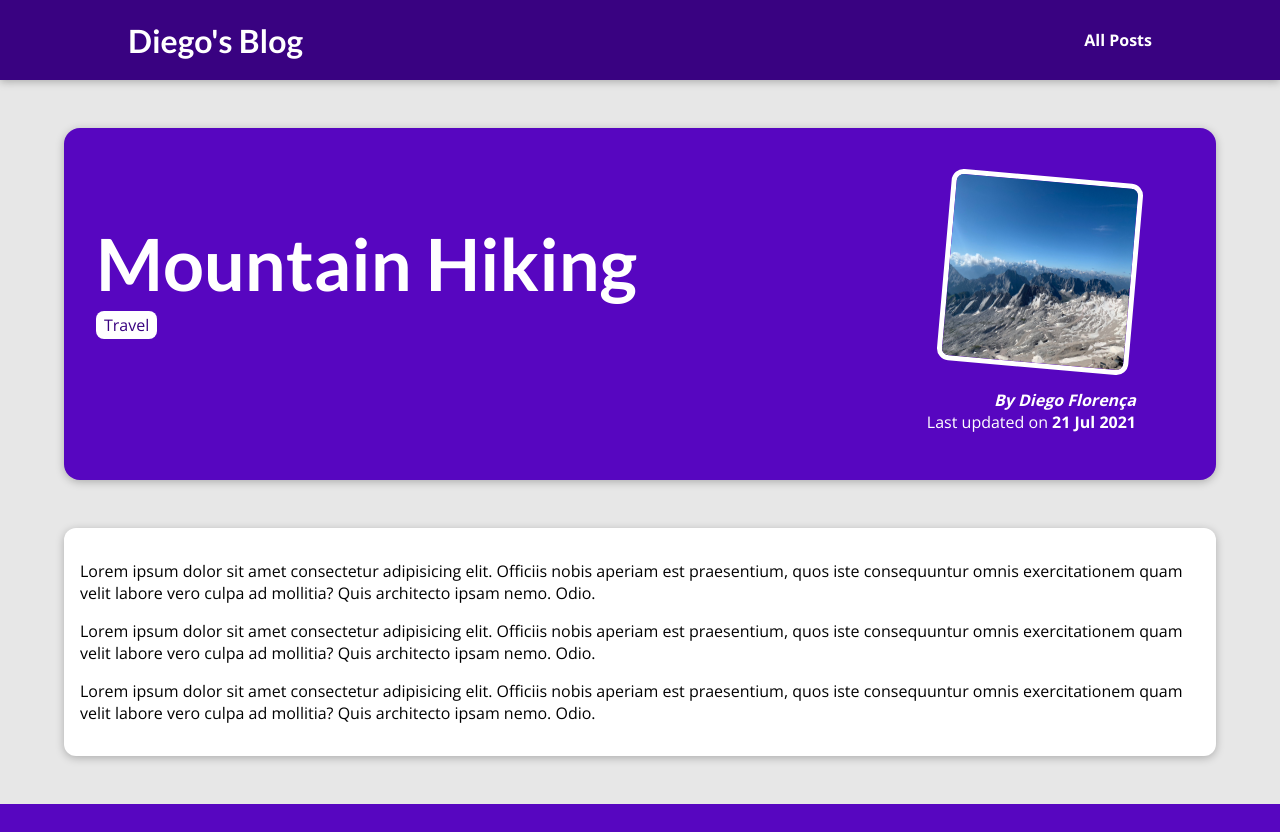
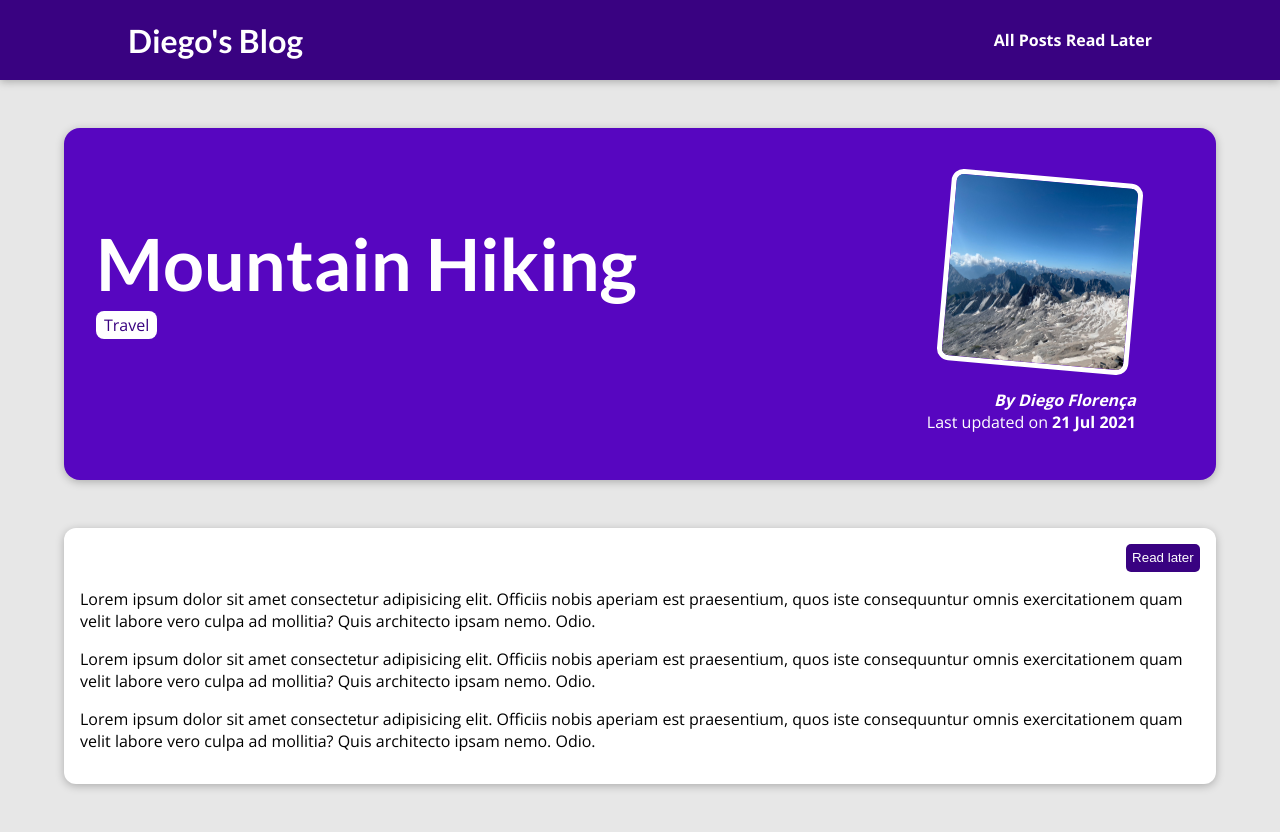
Before and after one commit to diegoflorenca/django-udemy, a Django app: a page that uses my_site/templates/base.html in a window 1280 px wide. Before the commit the page ends 804 px from the top, so only its background shows below. Run offline with Django 4.2, Linux system fonts and the light colour scheme; data comes from the database, SQL or seed files in the repository; both versions use the stored data as it was after the commit.

Commit message:
feat: add post to read later

```diff
--- a/my_site/blog/static/blog/post-detail.css
+++ b/my_site/blog/static/blog/post-detail.css
@@ -73,3 +73,21 @@ main {
   padding: 0.2rem 0.5rem;
   border-radius: 8px;
 }
+
+#read-later {
+  display: flex;
+  justify-content: right;
+}
+
+#read-later button {
+  background-color: #390281;
+  color: white;
+  border: none;
+  border-radius: 5px;
+  padding: 0.4rem;
+  cursor: pointer;
+}
+
+#read-later button:hover {
+  background-color: #6305dd;
+}
--- a/my_site/blog/templates/blog/post-details.html
+++ b/my_site/blog/templates/blog/post-details.html
@@ -27,6 +27,18 @@
     </section>
 
     <main>
+        <div id="read-later">
+            {% if is_read_later %}
+                <p>Marked as read later.</p>
+            {% else %}
+                <form action="/posts/read-later/" method="POST">
+                    {% csrf_token %}
+                    <input type="hidden" name="post_id" value="{{ post.id }}">
+                    <input type="hidden" name="post_slug" value="{{ post.slug }}">
+                    <button>Read later</button>
+                </form>
+            {% endif %}
+        </div>
         {{ post.content | linebreaks }}
     </main>
     {% endblock %}
--- a/my_site/blog/urls.py
+++ b/my_site/blog/urls.py
@@ -4,5 +4,7 @@ from . import views
 urlpatterns = [
     path("", views.starting_page, name="starting-page"),
     path("posts/", views.posts, name="posts-page"),
-    path("posts/<slug:slug>", views.post_detail, name="post-detail-page") # <slug:slug> is a path converter provided by Django
+    path("posts/read-later/", views.ReadLaterView.as_view(), name="read-later"),
+    # <slug:slug> is a path converter provided by Django
+    path("posts/<slug:slug>", views.post_detail, name="post-detail-page")
 ]
--- a/my_site/blog/views.py
+++ b/my_site/blog/views.py
@@ -1,4 +1,7 @@
+from django.http import HttpResponseRedirect
 from django.shortcuts import render, get_object_or_404
+from django.urls import reverse
+from django.views import View
 
 from .models import Post
 
@@ -22,7 +25,24 @@ def posts(request):
 def post_detail(request, slug):
     identified_post = get_object_or_404(Post, slug=slug)
     post_tags = identified_post.tags.all()
+    is_read_later = request.session.get("read-later") == identified_post.id
     return render(request, "blog/post-details.html", {
         "post": identified_post,
-        "tags": post_tags
+        "tags": post_tags,
+        "is_read_later": is_read_later
     })
+
+
+class ReadLaterView(View):
+    def get(self, request):
+        read_later_post_id = request.session.get("read-later")
+        post = Post.objects.filter(pk=read_later_post_id)
+        return render(request, "blog/post-read-later.html", {
+            "all_posts": post
+        })
+
+    def post(self, request):
+        post_id = request.POST["post_id"]
+        post_slug = request.POST["post_slug"]
+        request.session["read-later"] = int(post_id)
+        return HttpResponseRedirect(reverse("post-detail-page", args=[post_slug]))
--- a/my_site/templates/base.html
+++ b/my_site/templates/base.html
@@ -16,6 +16,7 @@
         <h1><a href="{% url "starting-page" %}">Diego's Blog</a></h1>
         <nav>
             <a href="{% url "posts-page" %}">All Posts</a>
+            <a href="{% url "read-later"%}">Read Later</a>
         </nav>
     </header>
     {% block content %}{% endblock content %}
```
Also changed, not shown: my_site/blog/templates/blog/post-read-later.html (added, +23 -0 lines), my_site/db.sqlite3.
